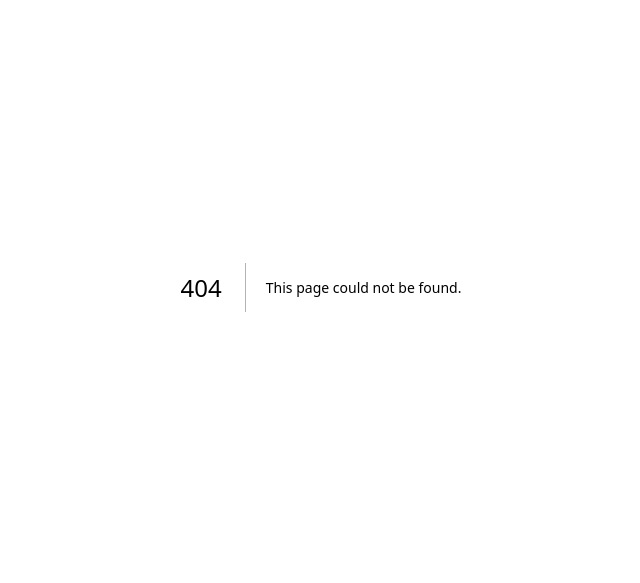
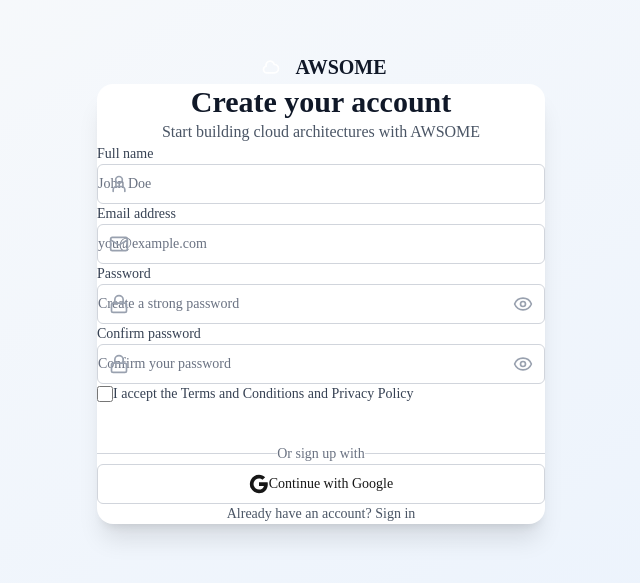
Before and after one commit to Baansheeee/AWSOME, a Next.js app: page /signup in a window 1280 px wide. Before the commit this address had no page. Shown: the part 113-696 px from the top of the page, without its empty margins (319-959 px from the left). Built offline with nearby package versions, Linux system fonts and the light colour scheme.

Commit message:
Auto-commit: Agent tool execution

```diff
--- /dev/null
+++ b/src/app/(auth)/signup/page.tsx
@@ -0,0 +1,32 @@
+import { SignupForm } from "@/components/auth/signup-form"
+import Link from "next/link"
+
+export default function SignupPage() {
+  const handleSignup = async (data: any) => {
+    // TODO: Implement actual registration logic
+    console.log("Signup data:", data)
+    // Simulate API call
+    await new Promise(resolve => setTimeout(resolve, 1000))
+  }
+
+  return (
+    <div className="min-h-screen bg-gray-50 flex items-center justify-center py-12 px-4 sm:px-6 lg:px-8">
+      <div className="absolute inset-0 bg-gradient-to-br from-primary-50 to-blue-100 opacity-50"></div>
+
+      <div className="relative max-w-md w-full space-y-8">
+        <div className="text-center">
+          <Link href="/" className="inline-flex items-center gap-2 mb-8">
+            <div className="h-8 w-8 bg-primary-600 rounded-lg flex items-center justify-center">
+              <svg className="h-5 w-5 text-white" fill="none" stroke="currentColor" viewBox="0 0 24 24">
+                <path strokeLinecap="round" strokeLinejoin="round" strokeWidth={2} d="M3 15a4 4 0 004 4h9a5 5 0 10-.1-9.999 5.002 5.002 0 10-9.78 2.096A4.001 4.001 0 003 15z" />
+              </svg>
+            </div>
+            <span className="text-xl font-bold text-gray-900">AWSOME</span>
+          </Link>
+        </div>
+
+        <SignupForm onSubmit={handleSignup} />
+      </div>
+    </div>
+  )
+}
```
